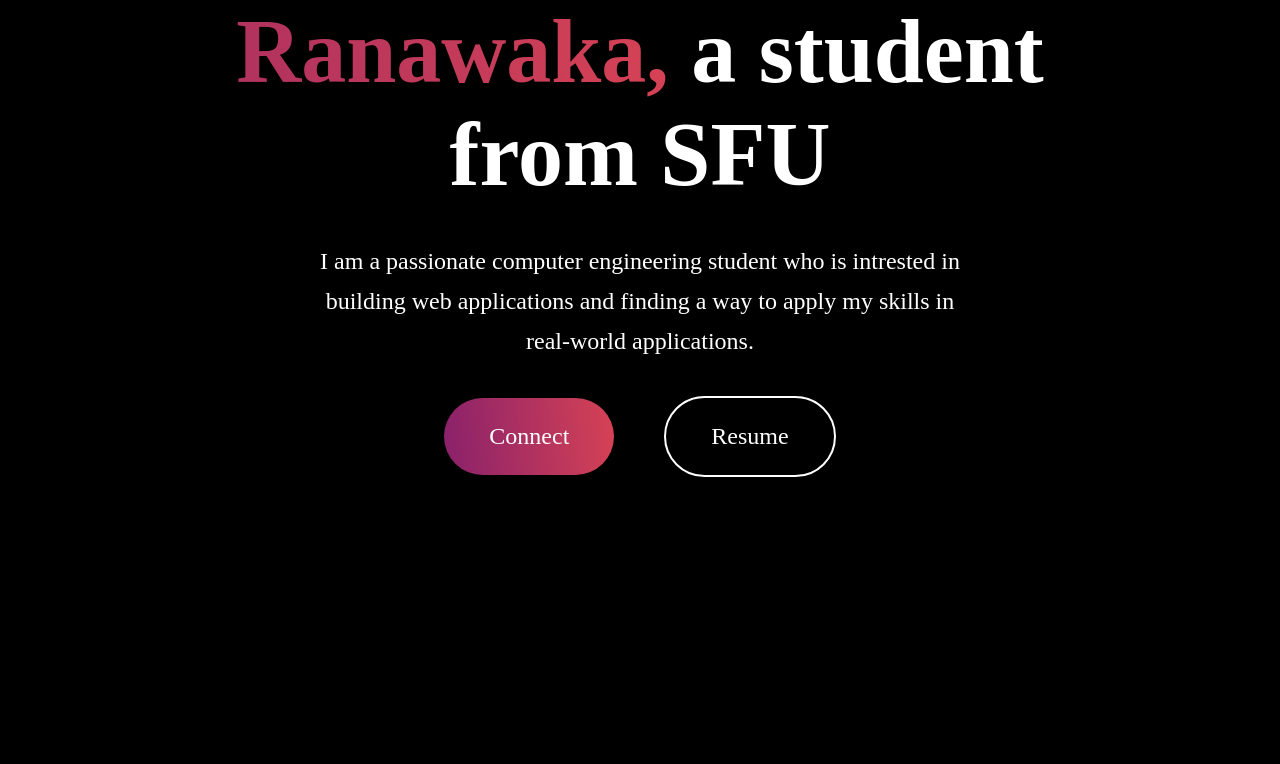
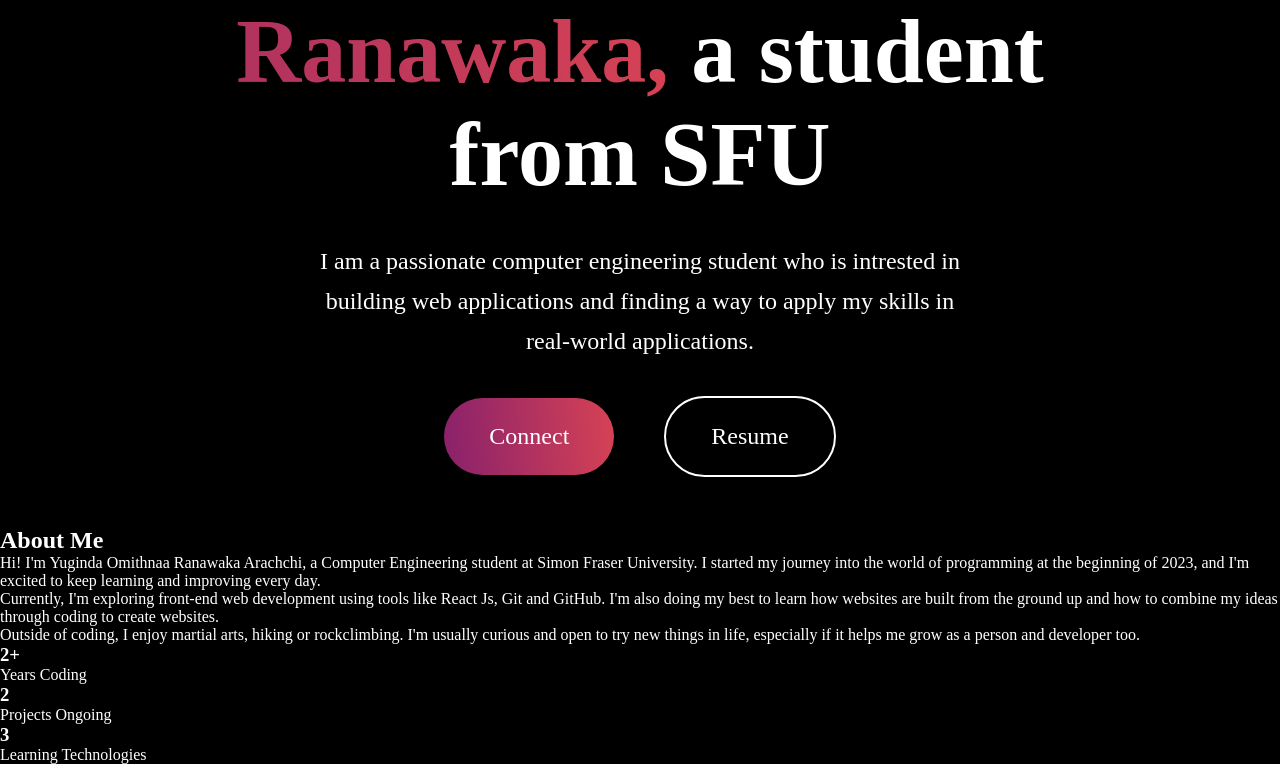
Before and after one commit to Yuginda/MiniProject, a React (Vite) app: page / in a window 1280 px wide. Shown: the part 868-1632 px from the top of the page. Before the commit the page ends 1395 px from the top, so only its background shows below. Built offline with nearby package versions, Linux system fonts and the light colour scheme.

Commit message:
Added content and layout to the About.jsx section

```diff
--- a/src/Components/About/About.jsx
+++ b/src/Components/About/About.jsx
@@ -1,12 +1,40 @@
 import './About.css'
 
- function About(){
-
-    return(
-        <div className='about'>
-
+function About() {
+    return (
+        <div className='about' id='about'>
+            <div className='about-container'>
+                <h2>About Me</h2>
+                <div className='about-content'>
+                    <div className='about-text'>
+                        <p>
+                            Hi! I'm Yuginda Omithnaa Ranawaka Arachchi, a Computer Engineering student at Simon Fraser University. I started my journey into the world of programming at the beginning of 2023, and I'm excited to keep learning and improving every day.
+                        </p>
+                        <p>
+                            Currently, I'm exploring front-end web development using tools like React Js, Git and GitHub. I'm also doing my best to learn how websites are built from the ground up and how to combine my ideas through coding to create websites.
+                        </p>
+                        <p>
+                            Outside of coding, I enjoy martial arts, hiking or rockclimbing. I'm usually curious and open to try new things in life, especially if it helps me grow as a person and developer too.
+                        </p>
+                    </div>
+                    <div className='about-stats'>
+                        <div className='stat'>
+                            <h3>2+</h3>
+                            <p>Years Coding</p>
+                        </div>
+                        <div className='stat'>
+                            <h3>2</h3>
+                            <p>Projects Ongoing</p>
+                        </div>
+                        <div className='stat'>
+                            <h3>3</h3>
+                            <p>Learning Technologies</p>
+                        </div>
+                    </div>
+                </div>
+            </div>
         </div>
     )
- }
+}
 
- export default About
+export default About
```
